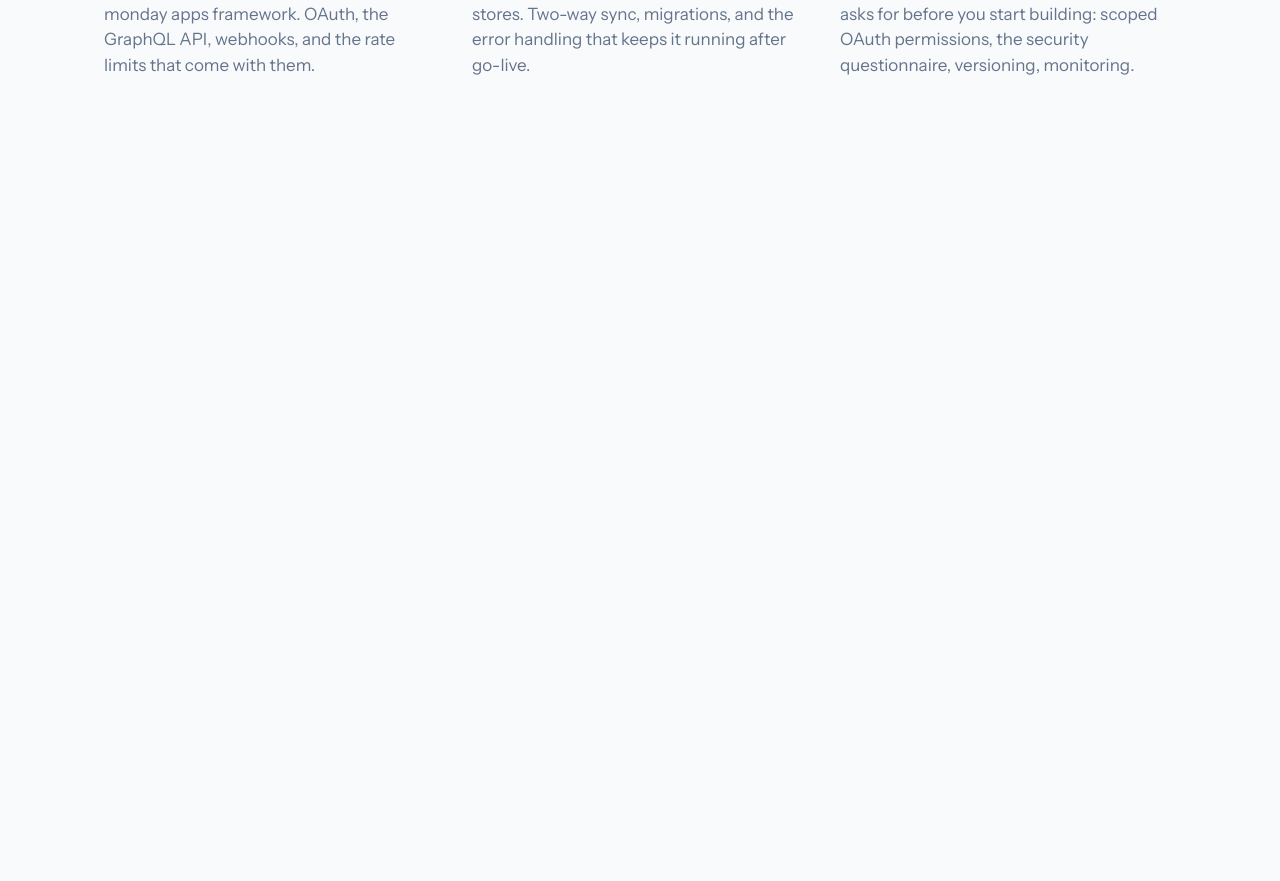
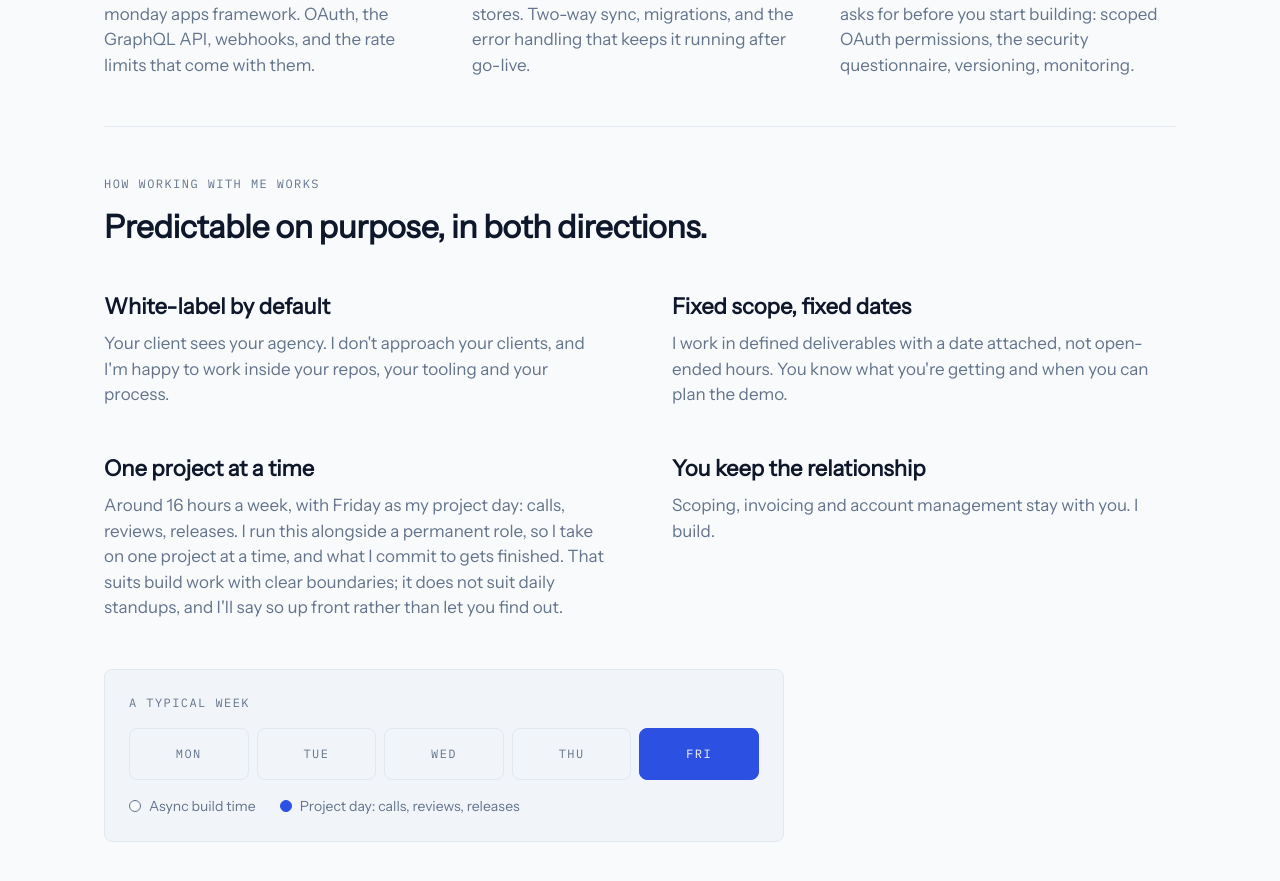
Before and after one commit to MartijnRozema/martijnrozema.com, an Angular app: page / in a window 1280 px wide. Shown: the part 703-1584 px from the top of the page. Before the commit the page ends 829 px from the top, so only its background shows below. Built offline with nearby package versions, Linux system fonts and the light colour scheme.

Commit message:
feat: how-i-work section incl. week strip

```diff
--- /dev/null
+++ b/src/app/features/home/components/how-i-work/how-i-work.css
@@ -0,0 +1,41 @@
+.how-i-work {
+  display: flex;
+  flex-direction: column;
+  gap: var(--space-8);
+}
+
+.heading {
+  display: flex;
+  flex-direction: column;
+  gap: var(--space-4);
+  max-width: var(--measure);
+}
+
+.principles {
+  display: grid;
+  gap: var(--space-8);
+  margin: 0;
+  padding: 0;
+  list-style: none;
+}
+
+.principle {
+  display: flex;
+  flex-direction: column;
+  gap: var(--space-3);
+}
+
+.description {
+  color: var(--color-text-muted);
+}
+
+@media (min-width: 900px) {
+  .how-i-work {
+    gap: var(--space-12);
+  }
+
+  .principles {
+    grid-template-columns: repeat(2, minmax(0, 1fr));
+    gap: var(--space-12) var(--space-16);
+  }
+}
--- /dev/null
+++ b/src/app/features/home/components/how-i-work/how-i-work.html
@@ -0,0 +1,15 @@
+<section class="section how-i-work" aria-labelledby="how-i-work-title">
+  <div class="heading">
+    <p class="eyebrow">How working with me works</p>
+    <h2 id="how-i-work-title">Predictable on purpose, in both directions.</h2>
+  </div>
+  <ul class="principles" role="list">
+    @for (principle of principles; track principle.title) {
+      <li class="principle">
+        <h3>{{ principle.title }}</h3>
+        <p class="description">{{ principle.description }}</p>
+      </li>
+    }
+  </ul>
+  <app-week-strip />
+</section>
--- /dev/null
+++ b/src/app/features/home/components/how-i-work/how-i-work.ts
@@ -0,0 +1,37 @@
+import { Component } from '@angular/core';
+import { WeekStrip } from '../week-strip/week-strip';
+
+interface Principle {
+  title: string;
+  description: string;
+}
+
+@Component({
+  selector: 'app-how-i-work',
+  imports: [WeekStrip],
+  templateUrl: './how-i-work.html',
+  styleUrl: './how-i-work.css',
+})
+export class HowIWork {
+  protected readonly principles: Principle[] = [
+    {
+      title: 'White-label by default',
+      description:
+        "Your client sees your agency. I don't approach your clients, and I'm happy to work inside your repos, your tooling and your process.",
+    },
+    {
+      title: 'Fixed scope, fixed dates',
+      description:
+        "I work in defined deliverables with a date attached, not open-ended hours. You know what you're getting and when you can plan the demo.",
+    },
+    {
+      title: 'One project at a time',
+      description:
+        "Around 16 hours a week, with Friday as my project day: calls, reviews, releases. I run this alongside a permanent role, so I take on one project at a time, and what I commit to gets finished. That suits build work with clear boundaries; it does not suit daily standups, and I'll say so up front rather than let you find out.",
+    },
+    {
+      title: 'You keep the relationship',
+      description: 'Scoping, invoicing and account management stay with you. I build.',
+    },
+  ];
+}
--- /dev/null
+++ b/src/app/features/home/components/week-strip/week-strip.css
@@ -0,0 +1,86 @@
+.week {
+  display: flex;
+  flex-direction: column;
+  gap: var(--space-4);
+  max-width: var(--measure);
+  padding: var(--space-6);
+  background: var(--color-surface);
+  border: 1px solid var(--color-border);
+  border-radius: var(--radius);
+}
+
+.days,
+.legend {
+  margin: 0;
+  padding: 0;
+  list-style: none;
+}
+
+.days {
+  display: grid;
+  grid-template-columns: repeat(5, minmax(0, 1fr));
+  gap: var(--space-1);
+}
+
+.day {
+  padding: var(--space-3) var(--space-1);
+  background: var(--color-surface);
+  border: 1px solid var(--color-border);
+  border-radius: var(--radius);
+  font-family: var(--font-mono);
+  font-size: var(--text-label);
+  letter-spacing: var(--tracking-label);
+  text-align: center;
+  text-transform: uppercase;
+  color: var(--color-text-muted);
+}
+
+.day--project {
+  background: var(--color-accent);
+  border-color: var(--color-accent);
+  color: var(--color-background);
+}
+
+.legend {
+  display: flex;
+  flex-direction: column;
+  gap: var(--space-2);
+}
+
+.legend-item {
+  display: flex;
+  align-items: center;
+  gap: var(--space-2);
+  font-size: var(--text-small);
+  color: var(--color-text-muted);
+}
+
+.swatch {
+  flex: none;
+  width: 12px;
+  height: 12px;
+  background: var(--color-background);
+  border: 1px solid var(--color-text-muted);
+  border-radius: var(--radius);
+}
+
+.swatch--project {
+  background: var(--color-accent);
+  border-color: var(--color-accent);
+}
+
+@media (min-width: 900px) {
+  .days {
+    gap: var(--space-2);
+  }
+
+  .day {
+    padding: var(--space-4) var(--space-2);
+  }
+
+  .legend {
+    flex-direction: row;
+    flex-wrap: wrap;
+    gap: var(--space-2) var(--space-6);
+  }
+}
--- /dev/null
+++ b/src/app/features/home/components/week-strip/week-strip.html
@@ -0,0 +1,23 @@
+<div class="week">
+  <p id="week-title" class="eyebrow">A typical week</p>
+  <ol class="days" role="list" aria-labelledby="week-title">
+    @for (day of days; track day.label) {
+      <li class="day" [class.day--project]="day.isProjectDay">
+        <span aria-hidden="true">{{ day.label }}</span>
+        <span class="visually-hidden">
+          {{ day.name }}: {{ day.isProjectDay ? projectDayLabel : buildTimeLabel }}
+        </span>
+      </li>
+    }
+  </ol>
+  <ul class="legend" role="list">
+    <li class="legend-item">
+      <span class="swatch" aria-hidden="true"></span>
+      {{ buildTimeLabel }}
+    </li>
+    <li class="legend-item">
+      <span class="swatch swatch--project" aria-hidden="true"></span>
+      {{ projectDayLabel }}
+    </li>
+  </ul>
+</div>
--- /dev/null
+++ b/src/app/features/home/components/week-strip/week-strip.ts
@@ -0,0 +1,25 @@
+import { Component } from '@angular/core';
+
+interface WeekDay {
+  label: string;
+  name: string;
+  isProjectDay: boolean;
+}
+
+@Component({
+  selector: 'app-week-strip',
+  templateUrl: './week-strip.html',
+  styleUrl: './week-strip.css',
+})
+export class WeekStrip {
+  protected readonly days: WeekDay[] = [
+    { label: 'Mon', name: 'Monday', isProjectDay: false },
+    { label: 'Tue', name: 'Tuesday', isProjectDay: false },
+    { label: 'Wed', name: 'Wednesday', isProjectDay: false },
+    { label: 'Thu', name: 'Thursday', isProjectDay: false },
+    { label: 'Fri', name: 'Friday', isProjectDay: true },
+  ];
+
+  protected readonly buildTimeLabel = 'Async build time';
+  protected readonly projectDayLabel = 'Project day: calls, reviews, releases';
+}
--- a/src/app/features/home/pages/home/home.html
+++ b/src/app/features/home/pages/home/home.html
@@ -3,4 +3,5 @@
 <main class="container">
   <app-hero />
   <app-services />
+  <app-how-i-work />
 </main>
--- a/src/app/features/home/pages/home/home.ts
+++ b/src/app/features/home/pages/home/home.ts
@@ -1,11 +1,12 @@
 import { Component } from '@angular/core';
 import { Hero } from '../../components/hero/hero';
+import { HowIWork } from '../../components/how-i-work/how-i-work';
 import { Services } from '../../components/services/services';
 import { SiteHeader } from '../../components/site-header/site-header';
 
 @Component({
   selector: 'app-home',
-  imports: [SiteHeader, Hero, Services],
+  imports: [SiteHeader, Hero, Services, HowIWork],
   templateUrl: './home.html',
   styleUrl: './home.css',
 })
```
Also changed, not shown: 1 other file (tests, documents, lock files or other folders).
